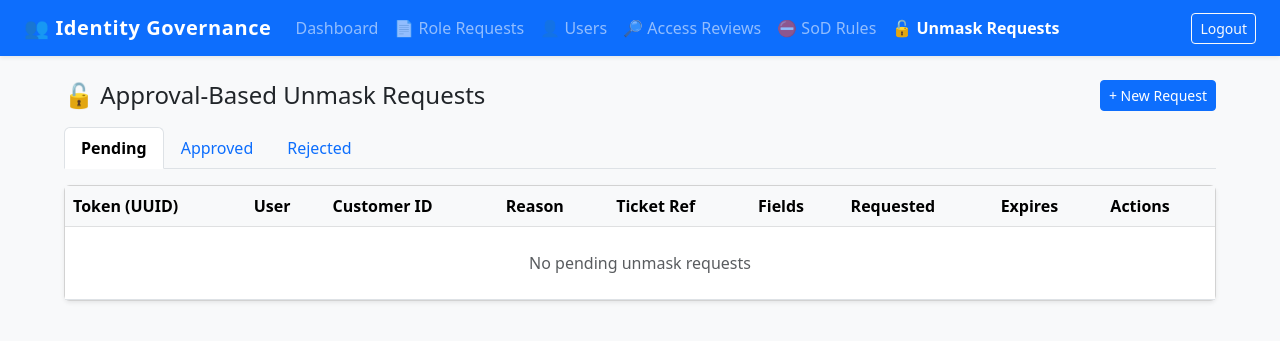
After one commit to sorhoho/Data-Masking, a Flask app: page /unmask in a window 1280 px wide. The commit adds this page. Shown: the top 341 px of the page. Run offline with Flask 3, Linux system fonts and the light colour scheme; the visitor is signed in with stand-in values (Sample User, id 1); data that the repository does not hold is empty; some libraries are stand-ins or nearby versions.

Commit message:
Add context-aware access + approval-based unmasking
Context-aware access (Kong → OPA):
- Kong injects ctx.in_working_hours (Mon–Fri 08:00–18:00 UTC), ctx.hour,
  ctx.day_of_week, ctx.initiated_by (X-Initiated-By header, default "customer"),
  ctx.session_type (X-Session-Type header, default "normal")
- OPA: out-of-hours tightens email+address masking for care_l1/care_l2/billing_agent
- OPA: agent-initiated queries force MSISDN masking for care_l2
- All context defaults to permissive when header absent

Approval-based unmasking (governance-service + Kong + OPA):
- New unmask_sessions DB table (UUID token, user, customer, fields, reason_code,
  ticket_ref, expires_at); gen_random_uuid() for token generation
- Admin UI: /unmask list + new-request modal + approve/reject actions
- Approve sets expires_at = NOW() + 2h; token becomes callable via
  GET /unmask/validate/<token>?customer_id=<cid>
- Kong reads X-Unmask-Token header, validates against governance-service before
  OPA call, passes input.unmask.{valid,fields,reason_code}
- OPA: _token_unmasked set subtracted from _effective_masked via set arithmetic
- Reason codes: FRAUD_INVESTIGATION, COMPLIANCE_AUDIT, LEGAL_HOLD,
  CUSTOMER_DISPUTE, TECHNICAL_ESCALATION, REGULATOR_REQUEST

Other:
- ROLE_PRIORITY updated for all 19 Telco roles (admin=10 … partner=2)
- GOVERNANCE_INTERNAL_URL env var added to kong service in docker-compose.yml
- Kong depends_on governance-service: service_healthy
- CORS headers: X-Unmask-Token, X-Initiated-By, X-Session-Type added
- OPA masked_fields rewritten with _role_masked/_oooh_extra/_agent_extra
  partial sets + _effective_masked set arithmetic (replaces else-chain)

https://claude.ai/code/session_015DJFy4qaRFyYCCGyfrUhc6

```diff
--- a/docker-compose.yml
+++ b/docker-compose.yml
@@ -136,6 +136,7 @@ services:
       KONG_UNTRUSTED_LUA: "on"
       KEYCLOAK_INTERNAL_URL: "http://keycloak:8080"
       KEYCLOAK_REALM: "demo"
+      GOVERNANCE_INTERNAL_URL: "http://governance-service:8889"
     volumes:
       - ./kong:/kong
     ports:
@@ -149,6 +150,8 @@ services:
       opa:
         condition: service_started
       admin-service:
+        condition: service_healthy
+      governance-service:
         condition: service_healthy
     restart: on-failure
 
--- a/governance-service/app.py
+++ b/governance-service/app.py
@@ -1,6 +1,7 @@
 import os
 import threading
 import time
+import uuid
 from datetime import datetime, timezone
 from functools import wraps
 
@@ -21,6 +22,20 @@ DATABASE_URL          = os.environ.get("DATABASE_URL", "postgresql://adminuser:a
 ADMIN_USER            = os.environ.get("ADMIN_USER", "admin")
 ADMIN_PASS            = os.environ.get("ADMIN_PASSWORD", "admin123")
 LOG_DASHBOARD_URL     = os.environ.get("LOG_DASHBOARD_URL", "http://log-dashboard:9000/log")
+
+UNMASK_REASON_CODES = [
+    "FRAUD_INVESTIGATION",
+    "COMPLIANCE_AUDIT",
+    "LEGAL_HOLD",
+    "CUSTOMER_DISPUTE",
+    "TECHNICAL_ESCALATION",
+    "REGULATOR_REQUEST",
+]
+
+UNMASK_FIELDS = [
+    "name", "msisdn", "email", "national_id", "address",
+    "last_call_duration", "data_roaming_gb", "last_location",
+]
 
 GOVERNED_ROLES = [
     # Legacy
@@ -119,6 +134,22 @@ def init_db():
             reason     TEXT DEFAULT '',
             created_at TIMESTAMPTZ NOT NULL DEFAULT NOW(),
             UNIQUE(role_a, role_b)
+        )""",
+        """CREATE TABLE IF NOT EXISTS unmask_sessions (
+            id           UUID         PRIMARY KEY DEFAULT gen_random_uuid(),
+            user_id      VARCHAR(255) NOT NULL,
+            username     VARCHAR(255) NOT NULL,
+            customer_id  VARCHAR(255) NOT NULL,
+            fields       JSONB        NOT NULL DEFAULT '[]',
+            reason_code  VARCHAR(100) NOT NULL,
+            ticket_ref   VARCHAR(255) DEFAULT '',
+            notes        TEXT         DEFAULT '',
+            status       VARCHAR(50)  NOT NULL DEFAULT 'pending',
+            requested_at TIMESTAMPTZ  NOT NULL DEFAULT NOW(),
+            reviewed_at  TIMESTAMPTZ,
+            reviewed_by  VARCHAR(255),
+            expires_at   TIMESTAMPTZ,
+            first_used_at TIMESTAMPTZ
         )""",
     ]
     for stmt in stmts:
@@ -649,6 +680,134 @@ def review_apply(campaign_id):
     return redirect(url_for("reviews_list"))
 
 
+# ── Approval-based Unmask Sessions ───────────────────────────────────────────
+
+@app.get("/unmask")
+@login_required
+def unmask_list():
+    status_filter = request.args.get("status", "pending")
+    conn  = get_db()
+    rows  = qrows(conn,
+        "SELECT * FROM unmask_sessions WHERE status=%s ORDER BY requested_at DESC",
+        (status_filter,))
+    conn.close()
+    try:
+        kc_users = kc_get_users()
+    except Exception:
+        kc_users = []
+    return render_template("unmask.html", rows=rows, status=status_filter,
+                           kc_users=kc_users, reason_codes=UNMASK_REASON_CODES,
+                           unmask_fields=UNMASK_FIELDS)
+
+
+@app.post("/unmask/request")
+@login_required
+def unmask_request():
+    user_id     = request.form["user_id"]
+    username    = request.form["username"]
+    customer_id = request.form["customer_id"]
+    reason_code = request.form["reason_code"]
+    ticket_ref  = request.form.get("ticket_ref", "").strip()
+    notes       = request.form.get("notes", "").strip()
+    fields      = request.form.getlist("fields")  # list of field names
+
+    import json as _json
+    conn = get_db()
+    execute(conn,
+        """INSERT INTO unmask_sessions
+           (user_id, username, customer_id, fields, reason_code, ticket_ref, notes)
+           VALUES (%s,%s,%s,%s,%s,%s,%s)""",
+        (user_id, username, customer_id, _json.dumps(fields),
+         reason_code, ticket_ref, notes))
+    conn.commit()
+    conn.close()
+    log_event("unmask_requested",
+              {"username": username, "customer_id": customer_id,
+               "reason_code": reason_code, "ticket_ref": ticket_ref})
+    flash(f"Unmask request submitted for customer {customer_id} — pending approval", "success")
+    return redirect(url_for("unmask_list"))
+
+
+@app.post("/unmask/<token_id>/approve")
+@login_required
+def unmask_approve(token_id):
+    conn = get_db()
+    row  = qone(conn, "SELECT * FROM unmask_sessions WHERE id=%s", (token_id,))
+    if not row or row["status"] != "pending":
+        conn.close()
+        flash("Session not found or not pending", "danger")
+        return redirect(url_for("unmask_list"))
+    execute(conn,
+        """UPDATE unmask_sessions
+           SET status='approved', reviewed_at=NOW(), reviewed_by=%s,
+               expires_at=NOW() + INTERVAL '2 hours'
+           WHERE id=%s""",
+        (ADMIN_USER, token_id))
+    conn.commit()
+    conn.close()
+    log_event("unmask_approved",
+              {"token": token_id, "customer_id": row["customer_id"],
+               "username": row["username"], "reason_code": row["reason_code"]})
+    flash(f"Unmask session approved — valid for 2 hours (token: {token_id})", "success")
+    return redirect(url_for("unmask_list", status="approved"))
+
+
+@app.post("/unmask/<token_id>/reject")
+@login_required
+def unmask_reject(token_id):
+    conn = get_db()
+    row  = qone(conn, "SELECT username, customer_id FROM unmask_sessions WHERE id=%s", (token_id,))
+    execute(conn,
+        "UPDATE unmask_sessions SET status='rejected', reviewed_at=NOW(), reviewed_by=%s WHERE id=%s",
+        (ADMIN_USER, token_id))
+    conn.commit()
+    conn.close()
+    if row:
+        log_event("unmask_rejected",
+                  {"token": token_id, "customer_id": row["customer_id"],
+                   "username": row["username"]})
+    flash("Unmask request rejected", "warning")
+    return redirect(url_for("unmask_list"))
+
+
+@app.get("/unmask/validate/<token_id>")
+def unmask_validate(token_id):
+    """Kong calls this to check whether an unmask token is valid for the given customer."""
+    customer_id = request.args.get("customer_id", "")
+    conn = get_db()
+    row = qone(conn,
+        """SELECT * FROM unmask_sessions
+           WHERE id=%s AND status='approved'
+             AND expires_at > NOW()
+             AND customer_id=%s""",
+        (token_id, customer_id))
+    if not row:
+        conn.close()
+        return jsonify({"valid": False})
+
+    # Record first use timestamp
+    if not row.get("first_used_at"):
+        execute(conn,
+            "UPDATE unmask_sessions SET first_used_at=NOW() WHERE id=%s",
+            (token_id,))
+        conn.commit()
+    conn.close()
+
+    import json as _json
+    fields = row["fields"] if isinstance(row["fields"], list) else _json.loads(row["fields"] or "[]")
+    log_event("unmask_token_used",
+              {"token": token_id, "customer_id": customer_id,
+               "username": row["username"], "reason_code": row["reason_code"],
+               "fields": fields})
+    return jsonify({
+        "valid":       True,
+        "fields":      fields,
+        "reason_code": row["reason_code"],
+        "username":    row["username"],
+        "expires_at":  row["expires_at"].isoformat() if row["expires_at"] else None,
+    })
+
+
 # ── Expiry background worker ──────────────────────────────────────────────────
 
 def _kc_revoke_role_raw(user_id, role_name):
--- a/governance-service/templates/base.html
+++ b/governance-service/templates/base.html
@@ -42,6 +42,9 @@
         <li class="nav-item">
           <a class="nav-link {% if '/sod' in request.path %}active{% endif %}" href="/sod">&#9940; SoD Rules</a>
         </li>
+        <li class="nav-item">
+          <a class="nav-link {% if '/unmask' in request.path %}active{% endif %}" href="/unmask">&#128275; Unmask Requests</a>
+        </li>
       </ul>
       <a class="btn btn-sm btn-outline-light" href="/logout">Logout</a>
     </div>
--- /dev/null
+++ b/governance-service/templates/unmask.html
@@ -0,0 +1,166 @@
+{% extends "base.html" %}
+{% block title %}Unmask Requests – Governance{% endblock %}
+{% block content %}
+<div class="d-flex justify-content-between align-items-center mb-3">
+  <h4 class="mb-0">&#128275; Approval-Based Unmask Requests</h4>
+  <button class="btn btn-primary btn-sm" data-bs-toggle="modal" data-bs-target="#newUnmaskModal">
+    + New Request
+  </button>
+</div>
+
+<!-- Status filter tabs -->
+<ul class="nav nav-tabs mb-3">
+  {% for s in ['pending','approved','rejected'] %}
+  <li class="nav-item">
+    <a class="nav-link {% if status == s %}active{% endif %}" href="/unmask?status={{ s }}">
+      {{ s|capitalize }}
+    </a>
+  </li>
+  {% endfor %}
+</ul>
+
+<div class="card shadow-sm">
+  <div class="table-responsive">
+    <table class="table table-hover mb-0">
+      <thead class="table-light">
+        <tr>
+          <th>Token (UUID)</th>
+          <th>User</th>
+          <th>Customer ID</th>
+          <th>Reason</th>
+          <th>Ticket Ref</th>
+          <th>Fields</th>
+          <th>Requested</th>
+          <th>Expires</th>
+          <th>Actions</th>
+        </tr>
+      </thead>
+      <tbody>
+        {% for row in rows %}
+        <tr>
+          <td><code style="font-size:.75em">{{ row.id }}</code></td>
+          <td>{{ row.username }}</td>
+          <td><code>{{ row.customer_id }}</code></td>
+          <td><span class="badge bg-secondary">{{ row.reason_code }}</span></td>
+          <td>{{ row.ticket_ref or '—' }}</td>
+          <td>
+            {% set flist = row.fields if row.fields is iterable and row.fields is not string else [] %}
+            {% if flist %}
+              {% for f in flist %}<span class="badge bg-info text-dark me-1">{{ f }}</span>{% endfor %}
+            {% else %}
+              <span class="text-muted">all</span>
+            {% endif %}
+          </td>
+          <td>{{ row.requested_at.strftime('%Y-%m-%d %H:%M') if row.requested_at else '—' }}</td>
+          <td>
+            {% if row.expires_at %}
+              {{ row.expires_at.strftime('%Y-%m-%d %H:%M') }}
+            {% else %}—{% endif %}
+          </td>
+          <td>
+            {% if row.status == 'pending' %}
+            <form method="post" action="/unmask/{{ row.id }}/approve" class="d-inline">
+              <button class="btn btn-success btn-sm">Approve</button>
+            </form>
+            <form method="post" action="/unmask/{{ row.id }}/reject" class="d-inline ms-1">
+              <button class="btn btn-danger btn-sm">Reject</button>
+            </form>
+            {% elif row.status == 'approved' %}
+            <span class="badge badge-approved">Active</span>
+            {% if row.first_used_at %}
+              <small class="text-muted ms-1">used</small>
+            {% endif %}
+            {% else %}
+            <span class="badge badge-rejected">Rejected</span>
+            {% endif %}
+          </td>
+        </tr>
+        {% else %}
+        <tr><td colspan="9" class="text-center text-muted py-4">No {{ status }} unmask requests</td></tr>
+        {% endfor %}
+      </tbody>
+    </table>
+  </div>
+</div>
+
+<!-- Usage instructions for approved tokens -->
+{% if status == 'approved' %}
+<div class="alert alert-info mt-3">
+  <strong>How to use an approved token:</strong><br>
+  Add the header <code>X-Unmask-Token: &lt;token-UUID&gt;</code> to the API call on <code>GET /api/customer/&lt;customer_id&gt;</code>.
+  The gateway will validate the token and expose the approved fields for that customer within the 2-hour window.
+</div>
+{% endif %}
+
+<!-- New Unmask Request Modal -->
+<div class="modal fade" id="newUnmaskModal" tabindex="-1">
+  <div class="modal-dialog modal-lg">
+    <div class="modal-content">
+      <form method="post" action="/unmask/request">
+        <div class="modal-header">
+          <h5 class="modal-title">New Unmask Request</h5>
+          <button type="button" class="btn-close" data-bs-dismiss="modal"></button>
+        </div>
+        <div class="modal-body">
+          <div class="row g-3">
+            <div class="col-md-6">
+              <label class="form-label">Agent (Requestor)</label>
+              <select name="user_id" class="form-select" required id="unmask-user-select">
+                <option value="">— select agent —</option>
+                {% for u in kc_users %}
+                <option value="{{ u.id }}" data-username="{{ u.username or '' }}">
+                  {{ u.username }} ({{ u.email or 'no email' }})
+                </option>
+                {% endfor %}
+              </select>
+              <input type="hidden" name="username" id="unmask-username-hidden">
+            </div>
+            <div class="col-md-6">
+              <label class="form-label">Customer ID</label>
+              <input type="text" name="customer_id" class="form-control" placeholder="e.g. CRM-001" required>
+            </div>
+            <div class="col-md-6">
+              <label class="form-label">Reason Code</label>
+              <select name="reason_code" class="form-select" required>
+                {% for rc in reason_codes %}
+                <option value="{{ rc }}">{{ rc.replace('_', ' ') }}</option>
+                {% endfor %}
+              </select>
+            </div>
+            <div class="col-md-6">
+              <label class="form-label">Ticket / Case Reference</label>
+              <input type="text" name="ticket_ref" class="form-control" placeholder="TKT-12345">
+            </div>
+            <div class="col-12">
+              <label class="form-label">Fields to Unmask <small class="text-muted">(leave all unchecked = all fields)</small></label>
+              <div class="d-flex flex-wrap gap-2">
+                {% for f in unmask_fields %}
+                <div class="form-check">
+                  <input class="form-check-input" type="checkbox" name="fields" value="{{ f }}" id="uf_{{ f }}">
+                  <label class="form-check-label" for="uf_{{ f }}">{{ f }}</label>
+                </div>
+                {% endfor %}
+              </div>
+            </div>
+            <div class="col-12">
+              <label class="form-label">Notes / Justification</label>
+              <textarea name="notes" class="form-control" rows="2" placeholder="Provide business justification..."></textarea>
+            </div>
+          </div>
+        </div>
+        <div class="modal-footer">
+          <button type="button" class="btn btn-secondary" data-bs-dismiss="modal">Cancel</button>
+          <button type="submit" class="btn btn-primary">Submit Request</button>
+        </div>
+      </form>
+    </div>
+  </div>
+</div>
+
+<script>
+document.getElementById('unmask-user-select').addEventListener('change', function() {
+  const opt = this.options[this.selectedIndex];
+  document.getElementById('unmask-username-hidden').value = opt.dataset.username || '';
+});
+</script>
+{% endblock %}
```
Also changed, not shown: kong/kong.yml (+84 -7 lines), 1 other file.
